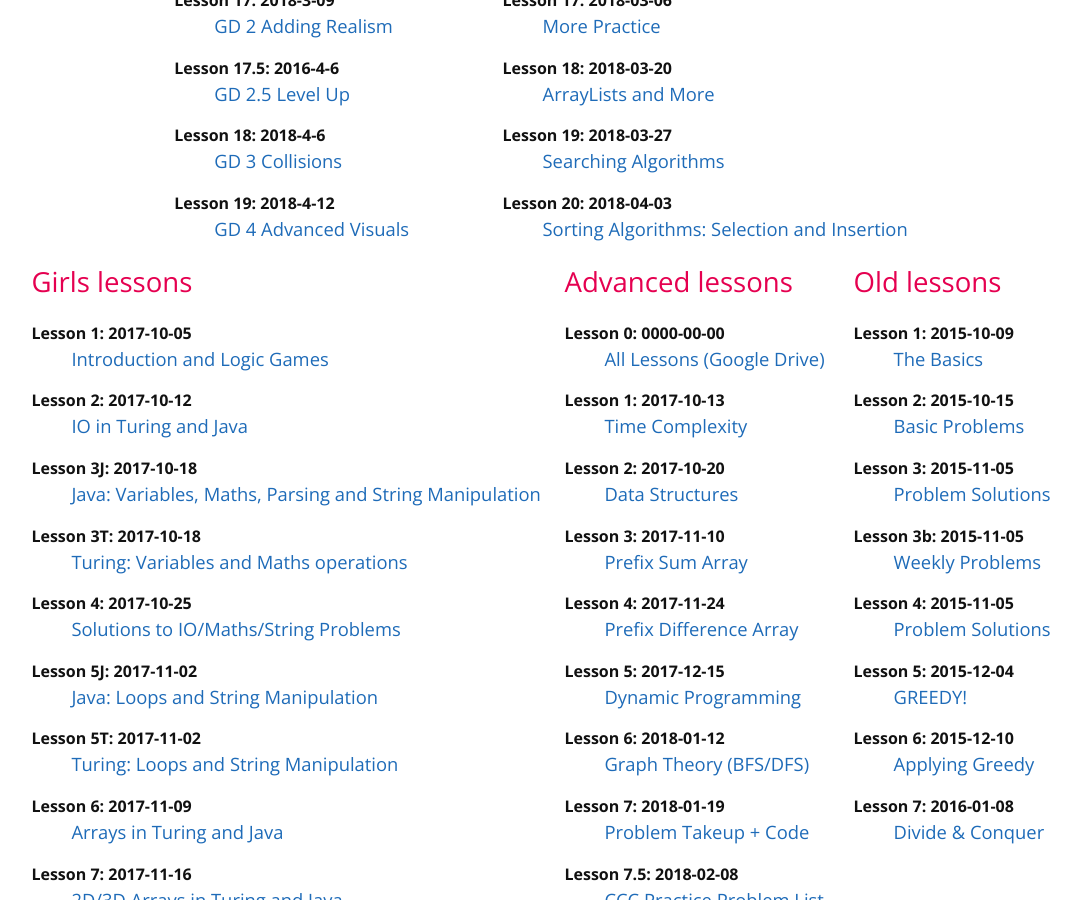
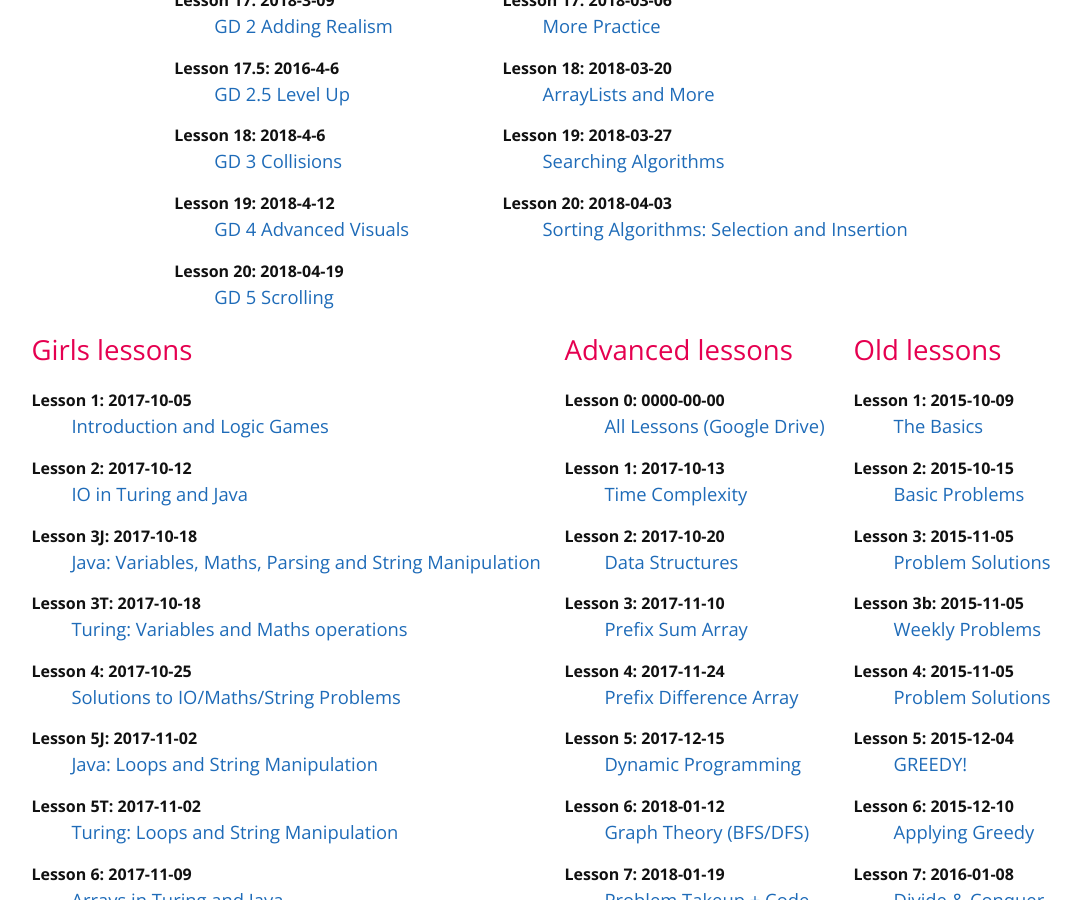
Before and after one commit to mcpt/mcpt.github.io, a Jekyll site: the page built from cpt.md, in a window 1280 px wide and 900 px high, scrolled down 1693 px. Shown: the whole window, without its empty margins (99-1180 px from the left). Built offline with Jekyll 4.4.1, drawn with Linux system fonts in a browser that asks for light colours.

Commit message:
Update junior-lessons.yml

```diff
--- a/_data/junior-lessons.yml
+++ b/_data/junior-lessons.yml
@@ -103,3 +103,8 @@
   date: 2018-4-12
   id: 19
   url: https://drive.google.com/drive/folders/1a9RQIGjGnkWDpZxBuywZ3cAJh378e1gG
+
+- title: GD 5 Scrolling
+  date: 2018-04-19
+  id: 20
+  url: https://drive.google.com/drive/folders/1xjXjWVsUA2zAq7iwU7TK0RYvGslLP7yF
```
